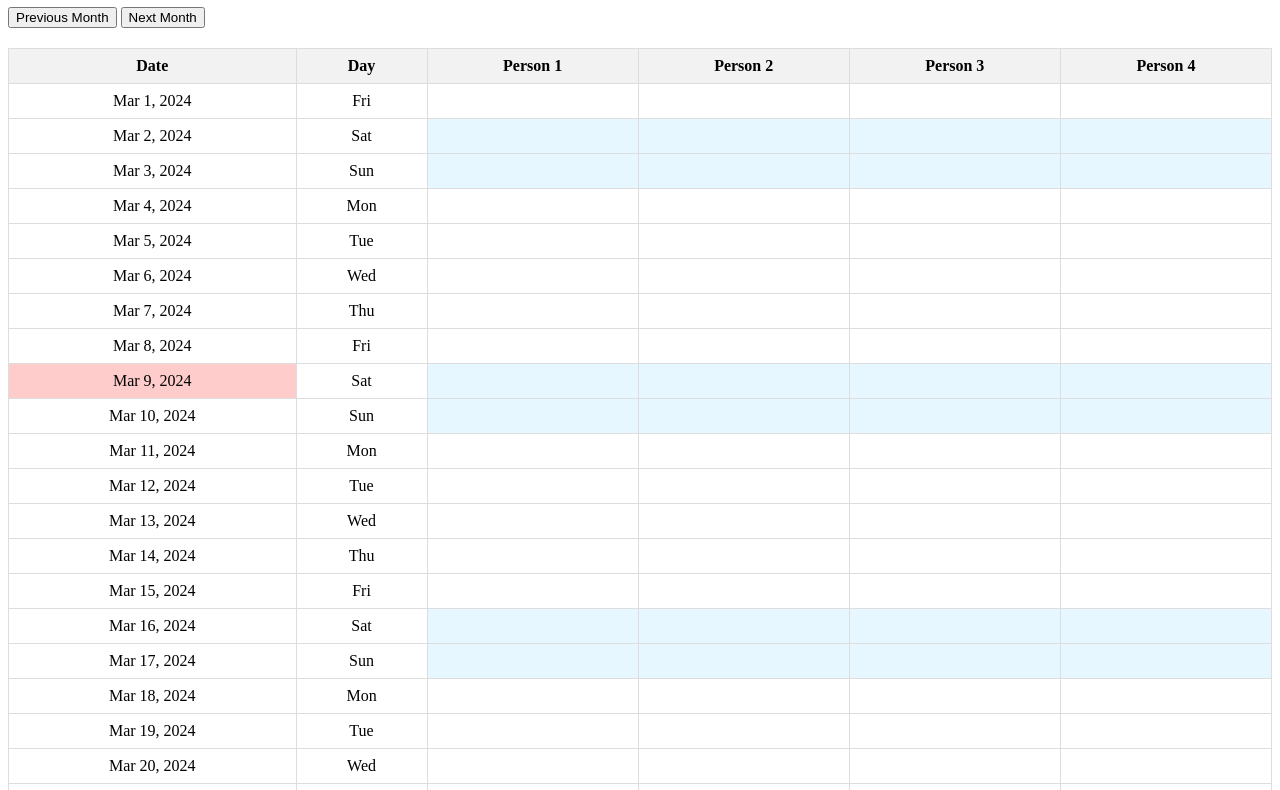
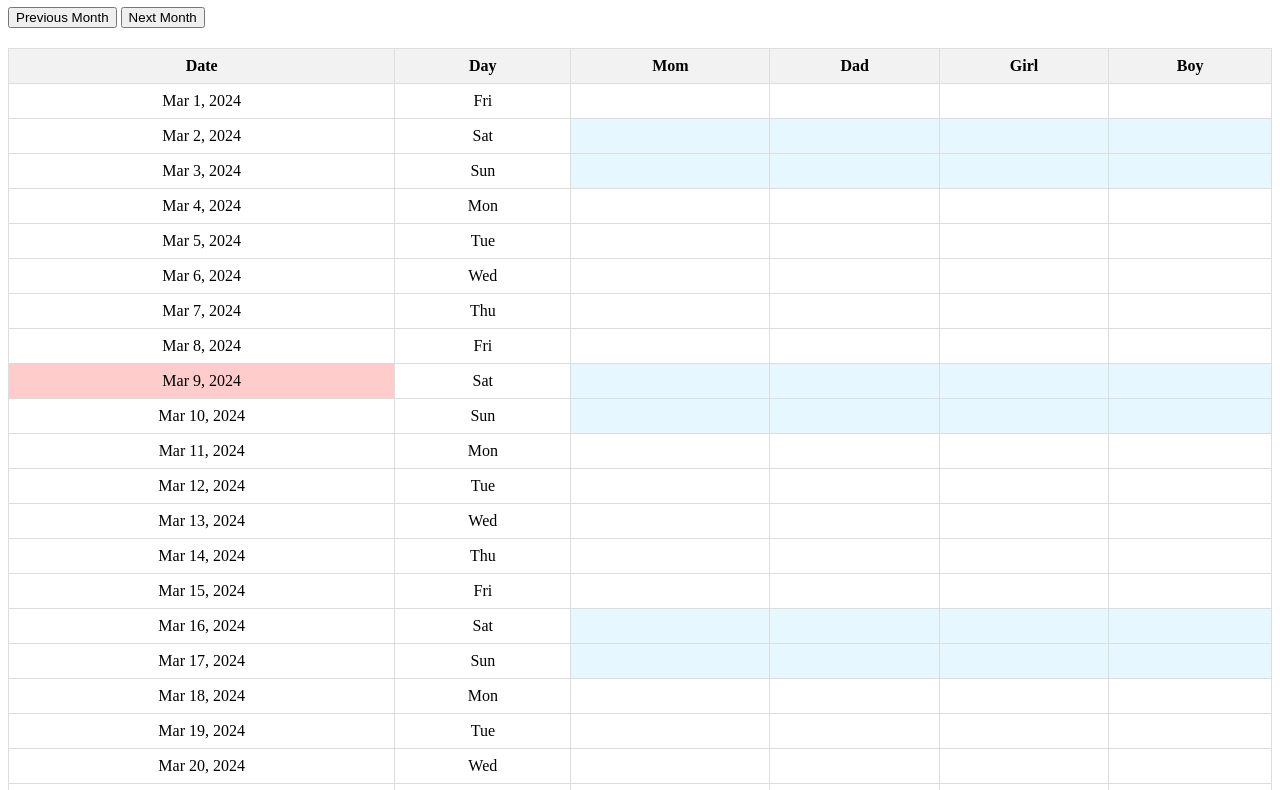
Before and after one commit to kokila-c/Monthly-planner, a plain HTML site: page index.html in a window 1280 px wide. Shown: the part 73-863 px from the top of the page. Drawn offline with Linux system fonts and the light colour scheme.

Commit message:
second commit

```diff
--- a/index.html
+++ b/index.html
@@ -18,10 +18,10 @@
           <tr>
             <th>Date</th>
             <th>Day</th>
-            <th>Person 1</th>
-            <th>Person 2</th>
-            <th>Person 3</th>
-            <th>Person 4</th>
+            <th>Mom</th>
+            <th>Dad</th>
+            <th>Girl</th>
+            <th>Boy</th>
           </tr>
         </thead>
         <tbody>
--- a/script.js
+++ b/script.js
@@ -70,7 +70,7 @@ function populatePlanner(year, month) {
       weekday: "short",
     });
 
-    // Add a cell for each family member (you can customize the names)
+    // Add a cell for each family member
     for (var person = 1; person <= 4; person++) {
       var personCell = row.insertCell(person + 1);
       personCell.contentEditable = true; // Allow editing
--- a/styles.css
+++ b/styles.css
@@ -1,6 +1,6 @@
 table {
   width: 100%;
-  border-collapse: collapse;
+  border-collapse: collapse; /* to keep border simple single line*/
   margin-top: 20px;
 }
 
```
